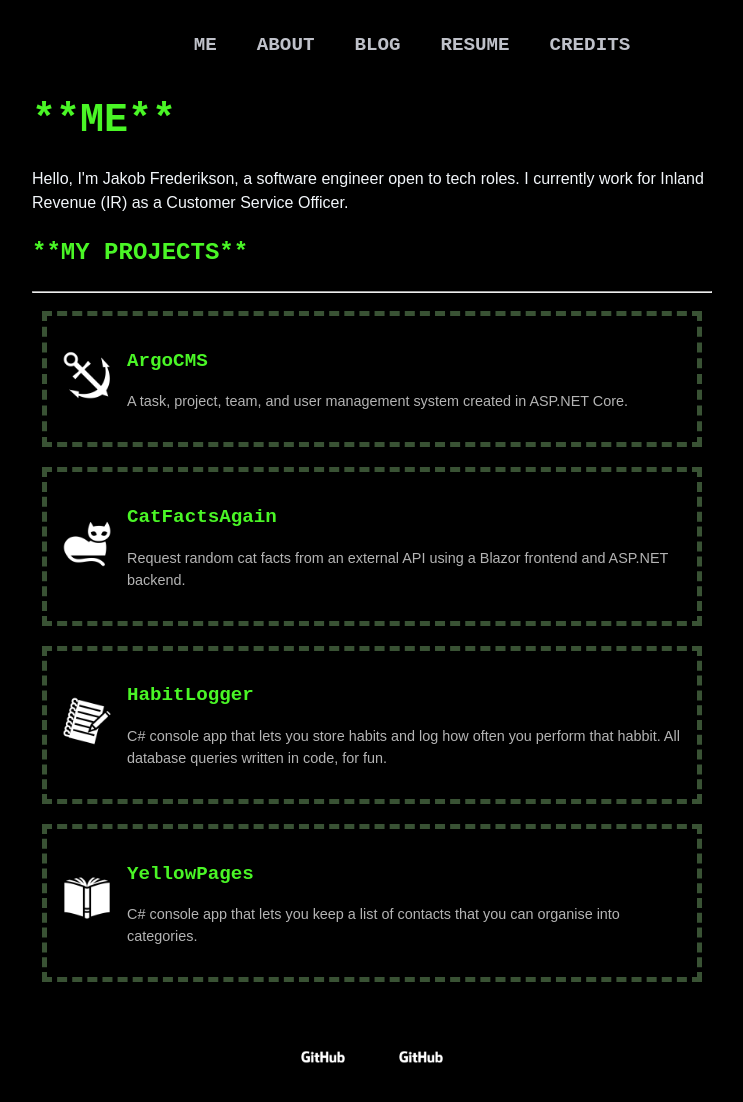
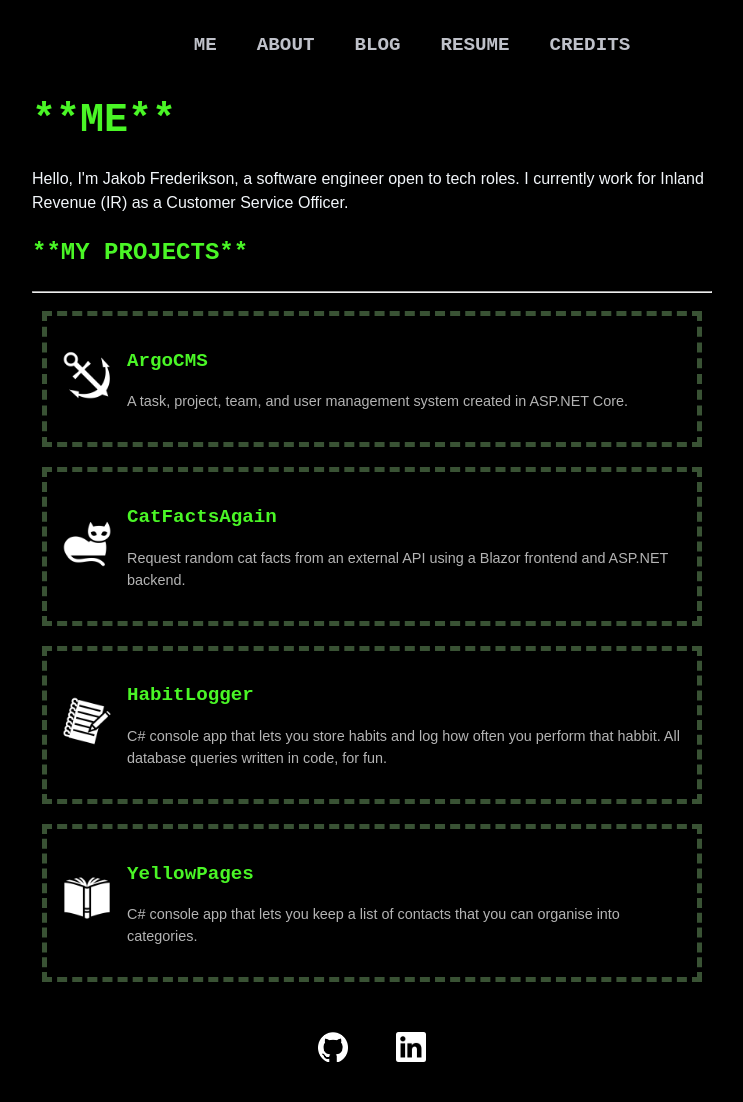
Before and after one commit to jakobfrederikson/me, an Astro site: page / in a window 1280 px wide. Shown: the whole page, without its empty margins (268-1011 px from the left). Built offline with nearby package versions, Linux system fonts and the light colour scheme; Astro itself is replaced by a stand-in of ours.

Commit message:
Update socials

```diff
--- a/src/components/Social.astro
+++ b/src/components/Social.astro
@@ -26,8 +26,12 @@ if (!images[iconPath])
   }
 
   a img {
-    width: 50px;
-    height: 50px;
+    width: 30px;
+    height: 30px;
     object-fit: scale-down;
   }
+
+  a img:hover {
+    transform: scale(1.2, 1.2);
+  }
 </style>
--- a/src/data/socials.json
+++ b/src/data/socials.json
@@ -2,11 +2,11 @@
   {
     "platform": "GitHub",
     "link": "https://github.com/jakobfrederikson",
-    "iconPath": "/src/assets/social/GitHub_Logo_White.png"
+    "iconPath": "/src/assets/social/github-mark-white.png"
   },
   {
     "platform": "LinkedIn",
     "link": "https://www.linkedin.com/in/jakob-frederikson/",
-    "iconPath": "/src/assets/social/GitHub_Logo_White.png"
+    "iconPath": "/src/assets/social/In-White-72.png"
   }
 ]
```
Also changed, not shown: src/assets/social/GitHub_Logo_White.png (deleted), src/assets/social/In-White-72.png (added), src/assets/social/github-mark-white.png (added).
